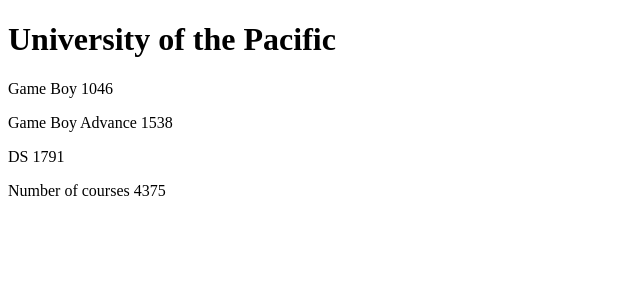
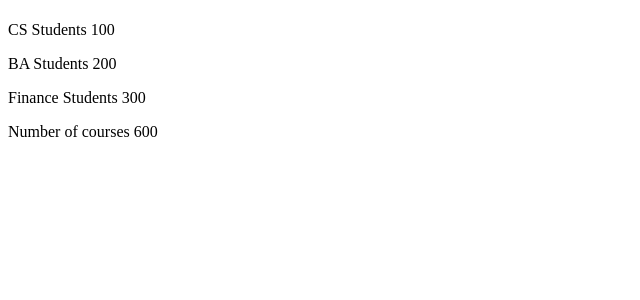
Before and after one commit to Gauripatole11/Web-Development, a React (Create React App) app in the folder arcadeinfo/: page / in a window 1280 px wide. Shown: the top 300 px of the page, without its empty margins (0-640 px from the left). Built offline with nearby package versions, Linux system fonts and the light colour scheme.

Commit message:
Total was successfully added

```diff
--- a/arcadeinfo/src/App.js
+++ b/arcadeinfo/src/App.js
@@ -1,24 +1,36 @@
 const App = () => {
     // const-definitions
-    const company = "University of the Pacific"
-
+    const company = 'Nintendo'
+    const handheld1 = {
+        name: 'Game Boy',
+        games: 1046
+    }
+    const handheld2 = {
+        name: 'Game Boy Advance',
+        games: 1538
+    }
+    const handheld3 = {
+        name: 'DS',
+        games: 1791
+    }
 
     return (
         <div>
-            <Header company={company} />
-            <Content />
-            <Total />
+            <Header company={company.name} />
+            <Content handheld1={handheld1} handheld2={ handheld2} handheld3={handheld3}/>
+            <Total Handheld={Handheld} />
         </div>
     )
 }
 
-const Content = () => {
-    const name1 = 'Game Boy'
-    const name2 = 'Game Boy Advance'
-    const name3 = 'DS'
-    const course1 = 1046
-    const course2 = 1538
-    const course3 = 1791
+const Content = (props) => {
+    console.log(props)
+    const name1 = 'CS Students'
+    const name2 = 'BA Students'
+    const name3 = 'Finance Students'
+    const course1 = 100
+    const course2 = 200
+    const course3 = 300
 
     return (
         <div>
@@ -30,9 +42,9 @@
 }
 
 const Total = () => {
-    const course1 = 1046
-    const course2 = 1538
-    const course3 = 1791
+    const course1 = 100
+    const course2 = 200
+    const course3 = 300
 
     return (
         <div>
```
